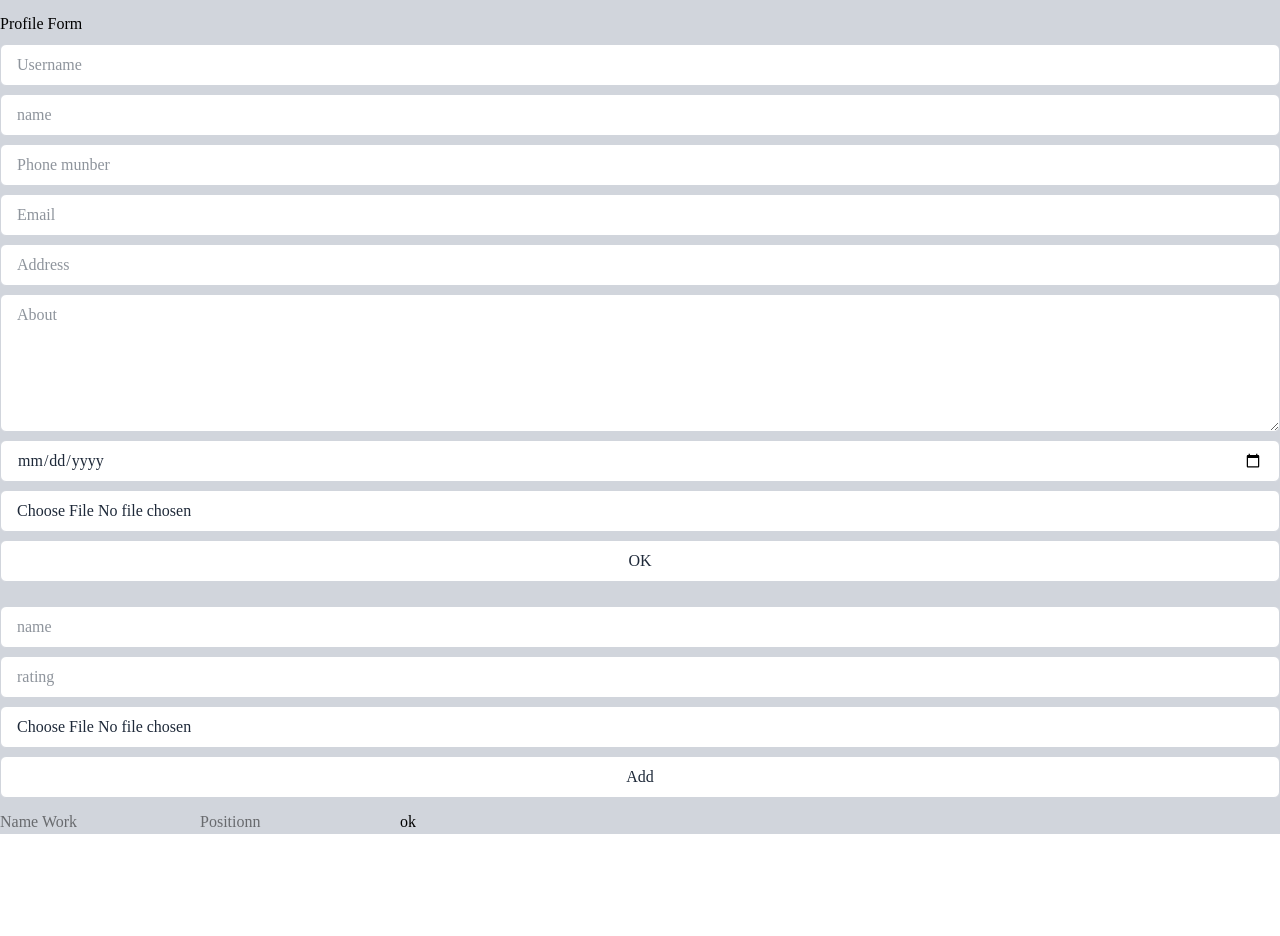
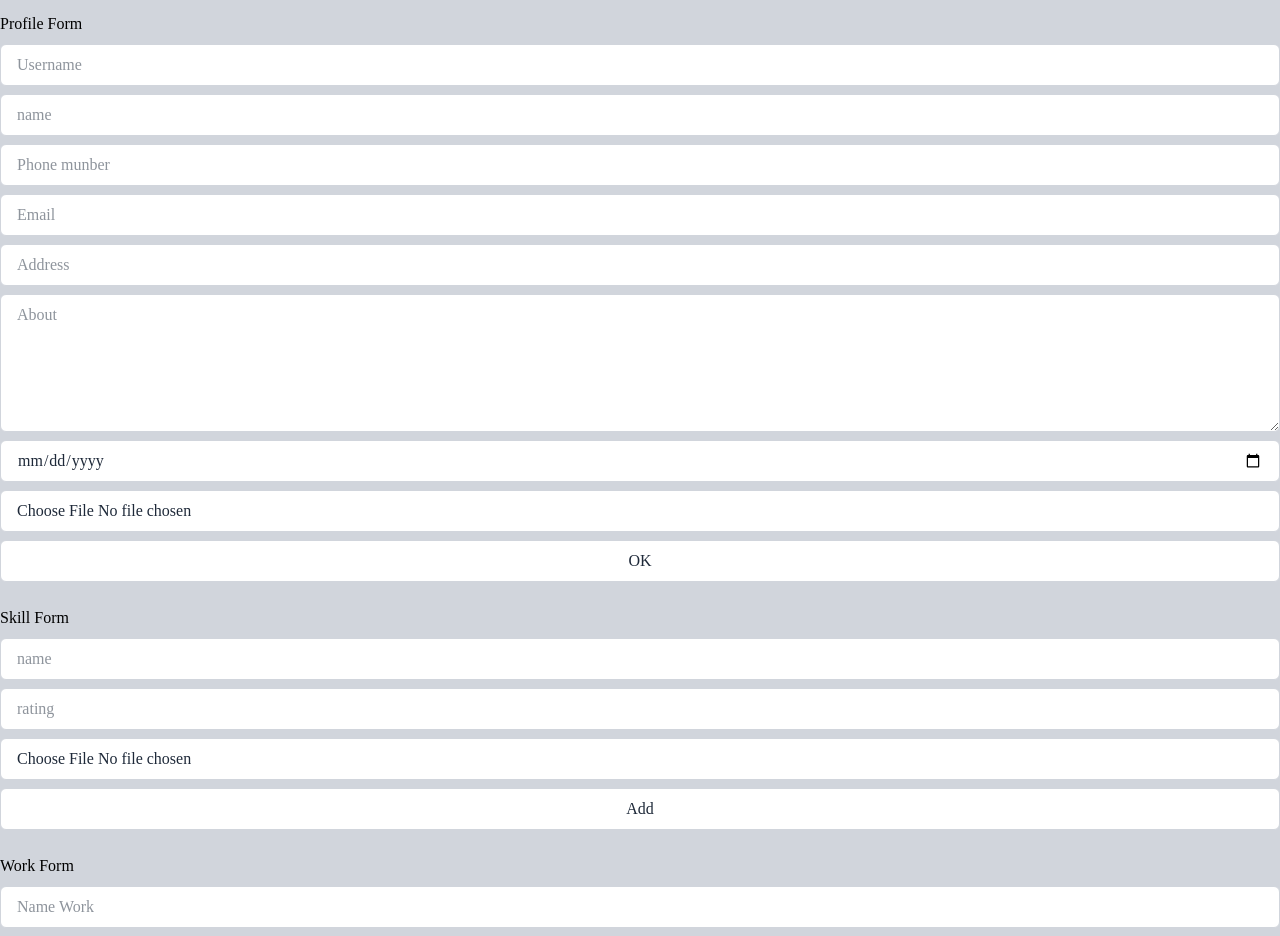
Before and after one commit to Vanchay21s/jj, a React (Vite) app: page /test in a window 1280 px wide. Shown: the top 936 px of the page. Before the commit the page ends 834 px from the top, so only its background shows below. Built offline with nearby package versions, Linux system fonts and the light colour scheme; a web font is replaced by a local one.

Commit message:
Fixed Form

```diff
--- a/src/pages/Input_Form/TestForm.jsx
+++ b/src/pages/Input_Form/TestForm.jsx
@@ -2,137 +2,135 @@ import { init } from "@emailjs/browser";
 import { useState } from "react";
 
 const initialFormState = {
-    name: '',
-    position: '',
-    github: '',
-    demo: '',
-    framework: '',
-    description: '',
+  name: "",
+  position: "",
+  github: "",
+  demo: "",
+  framework: "",
+  description: "",
   image: null,
-    preview: null
-}
+  preview: null,
+};
 const initialFormProfileState = {
-    username: '',
-    name: '',
-    phone: '',
-    email: '',
-    address: '',
-    about: '',
-    data: '',
-    password: '',
+  username: "",
+  name: "",
+  phone: "",
+  email: "",
+  address: "",
+  about: "",
+  data: "",
+  password: "",
   image: null,
-    preview: null
-}
-const initialFormSkillState ={
-    name: '',
-    rating: '',
+  preview: null,
+};
+const initialFormSkillState = {
+  name: "",
+  rating: "",
   image: null,
-    preview: null
-}
+  preview: null,
+};
 
 const TestForm = () => {
   // FormData----
-    const [formProfile, setFormProfile] = useState(initialFormProfileState) //-- Profile
-    const [formSkill, setFormSkill] = useState(initialFormSkillState) //-- Skill
-    const [formWork, setFormWork] = useState(initialFormState) //-- Work
+  const [formProfile, setFormProfile] = useState(initialFormProfileState); //-- Profile
+  const [formSkill, setFormSkill] = useState(initialFormSkillState); //-- Skill
+  const [formWork, setFormWork] = useState(initialFormState); //-- Work
 
   // Handle Input Function----
   const handleInputProfile = (e) => {
-        const {name, value, type, files} = e.target;
-        if(type === 'file'){
-            const file = files[0]
-            setFormProfile((prev) =>({
+    const { name, value, type, files } = e.target;
+    if (type === "file") {
+      const file = files[0];
+      setFormProfile((prev) => ({
         ...prev,
         image: file,
-                preview: URL.createObjectURL(file)
-            }))
+        preview: URL.createObjectURL(file),
+      }));
     }
     setFormProfile((prev) => ({
       ...prev,
-            [name]: value
-        }))
+      [name]: value,
+    }));
   }; //Input Profile
-    const handleinputSkill = (e) =>{
-        const {name, value, files, type} = e.target
-        if (type === 'file'){
-            const file = files[0]
+  const handleinputSkill = (e) => {
+    const { name, value, files, type } = e.target;
+    if (type === "file") {
+      const file = files[0];
       setFormSkill((prev) => ({
         ...prev,
         image: file,
-                preview: URL.createObjectURL(file)
-            }))
-        }else{
+        preview: URL.createObjectURL(file),
+      }));
+    } else {
       setFormSkill((prev) => ({
         ...prev,
-                [name]: value
-            }))
+        [name]: value,
+      }));
     }
-    }
-    const handleInputWork = (e) =>{
-        const {name, value, files, type} = e.target;
-        if (type === "file"){
-            const file = files[0]
-            setFormWork((prev) =>({
+  };
+  const handleInputWork = (e) => {
+    const { name, value, files, type } = e.target;
+    if (type === "file") {
+      const file = files[0];
+      setFormWork((prev) => ({
         ...prev,
         image: file,
-                preview: URL.createObjectURL(file)
-            }))
+        preview: URL.createObjectURL(file),
+      }));
     }
     setFormWork((prev) => ({
       ...prev,
-            [name]: value
-        }))
-    } //Input Work
-
+      [name]: value,
+    }));
+  }; //Input Work
 
   const handleSubmitProfile = (e) => {
     e.preventDefault();
     console.log(formProfile);
-    alert("ok")
-    resetProfile()
+    alert("ok");
+    resetProfile();
   };
-  const handleSubmitSkill = (e) =>{
+  const handleSubmitSkill = (e) => {
     e.preventDefault();
     console.log(formSkill);
-    alert("ok")
-    resetSkill()
+    alert("ok");
+    resetSkill();
+  };
+  const handleSubmitWork = (e) => {
+    e.preventDefault();
+    if (!formWork.name || !formWork.position) {
+      alert("Please fill in all required fields");
+      return;
     }
-  const handleSubmitWork = (e) =>{
-    e.preventDefault();
-    if (!formWork.name || !formWork.position){
-        alert('Please fill in all required fields');
-        return
-    }
-    window.confirm('Are you sure you want to delete this profile?')
-    resetFormWork()
-  }
+    window.confirm("Are you sure you want to delete this profile?");
+    resetFormWork();
+  };
 
   // Reset Function
   const resetProfile = () => {
-    if(formProfile.preview){
-        URL.revokeObjectURL(formProfile.preview)
+    if (formProfile.preview) {
+      URL.revokeObjectURL(formProfile.preview);
     }
-    setFormProfile(initialFormProfileState)
+    setFormProfile(initialFormProfileState);
+  };
+  const resetSkill = () => {
+    if (formSkill.preview) {
+      URL.revokeObjectURL(formSkill.preview);
     }
-  const resetSkill = () => {
-    if(formSkill.preview){
-        URL.revokeObjectURL(formSkill.preview)
+    setFormSkill(initialFormSkillState);
+  };
+  const resetFormWork = () => {
+    if (formWork.preview) {
+      URL.revokeObjectURL(formWork.preview);
     }
-    setFormSkill(initialFormSkillState)
-  }
-  const resetFormWork = () =>{
-    if(formWork.preview){
-        URL.revokeObjectURL(formWork.preview)
-    }
-    setFormWork(initialFormState)
-  }
+    setFormWork(initialFormState);
+  };
 
-  // Console...
-//   console.log(username);
   return (
     <article className="bg-gray-300 ">
       {/* Profile */}
-      <form onSubmit={handleSubmitProfile}
+      <form
+        onSubmit={handleSubmitProfile}
         className="w-full max-w-7xl m-auto py-3 flex flex-col gap-2"
       >
         <label htmlFor="">Profile Form</label>
@@ -210,24 +208,29 @@ const TestForm = () => {
         <button className={`form-input`}>OK</button>
       </form>
       {/* Skill is not yet */}
-       <form onSubmit={handleSubmitSkill}
+      <form
+        onSubmit={handleSubmitSkill}
         className="w-full max-w-7xl m-auto py-3 flex flex-col gap-2"
       >
-          <input type="text"
+        <label htmlFor="">Skill Form</label>
+        <input
+          type="text"
           name="name"
           value={formSkill.name}
           placeholder="name"
           onChange={handleinputSkill}
           className={`form-input `}
         />
-          <input type="text"
+        <input
+          type="text"
           name="rating"
           value={formSkill.rating}
           placeholder="rating"
           onChange={handleinputSkill}
           className={`form-input`}
         />
-          <input type="file"
+        <input
+          type="file"
           accept="image/*"
           onChange={handleinputSkill}
           className={`form-input`}
@@ -242,20 +245,27 @@ const TestForm = () => {
         <button className="form-input">Add</button>
       </form>
       {/* Work is done */}
-      <form onSubmit={handleSubmitWork}>
-        <input type="text"
+      <form onSubmit={handleSubmitWork}
+        className="w-full max-w-7xl m-auto py-3 flex flex-col gap-2"
+      >
+        <label htmlFor="">Work Form</label>
+        <input
+          type="text"
           name="name"
           value={formWork.name}
           placeholder="Name Work"
           onChange={handleInputWork}
+          className={`form-input`}
         />
-        <input type="text"
+        <input
+          type="text"
           name="position"
           value={formWork.position}
           placeholder="Positionn"
           onChange={handleInputWork}
+          className={`form-input`}
         />
-        <button type="submit">ok</button>
+        <button type="submit" className={`form-input`}>ok</button>
       </form>
     </article>
   );
```
Lines whose indentation alone changed are shown as unchanged.
